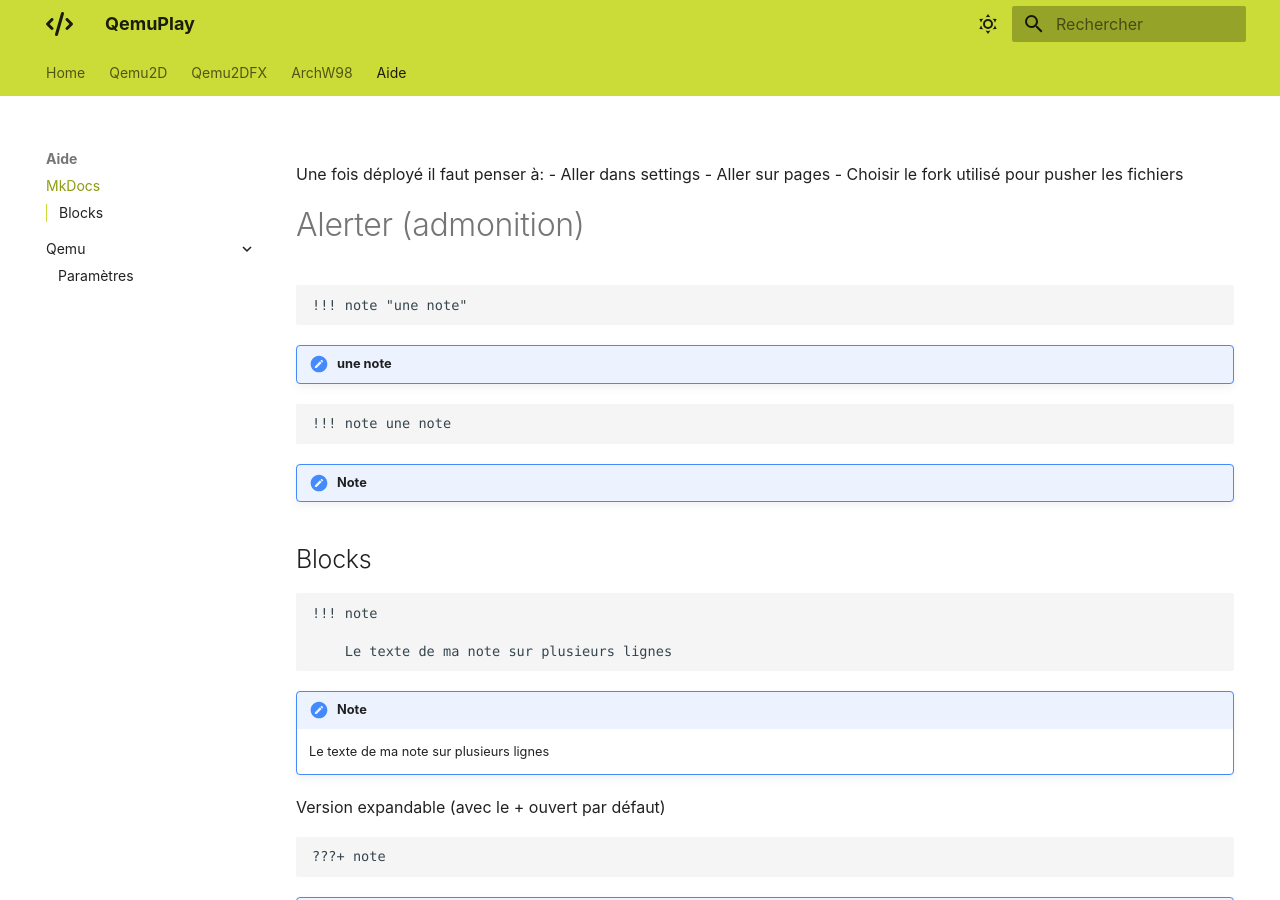
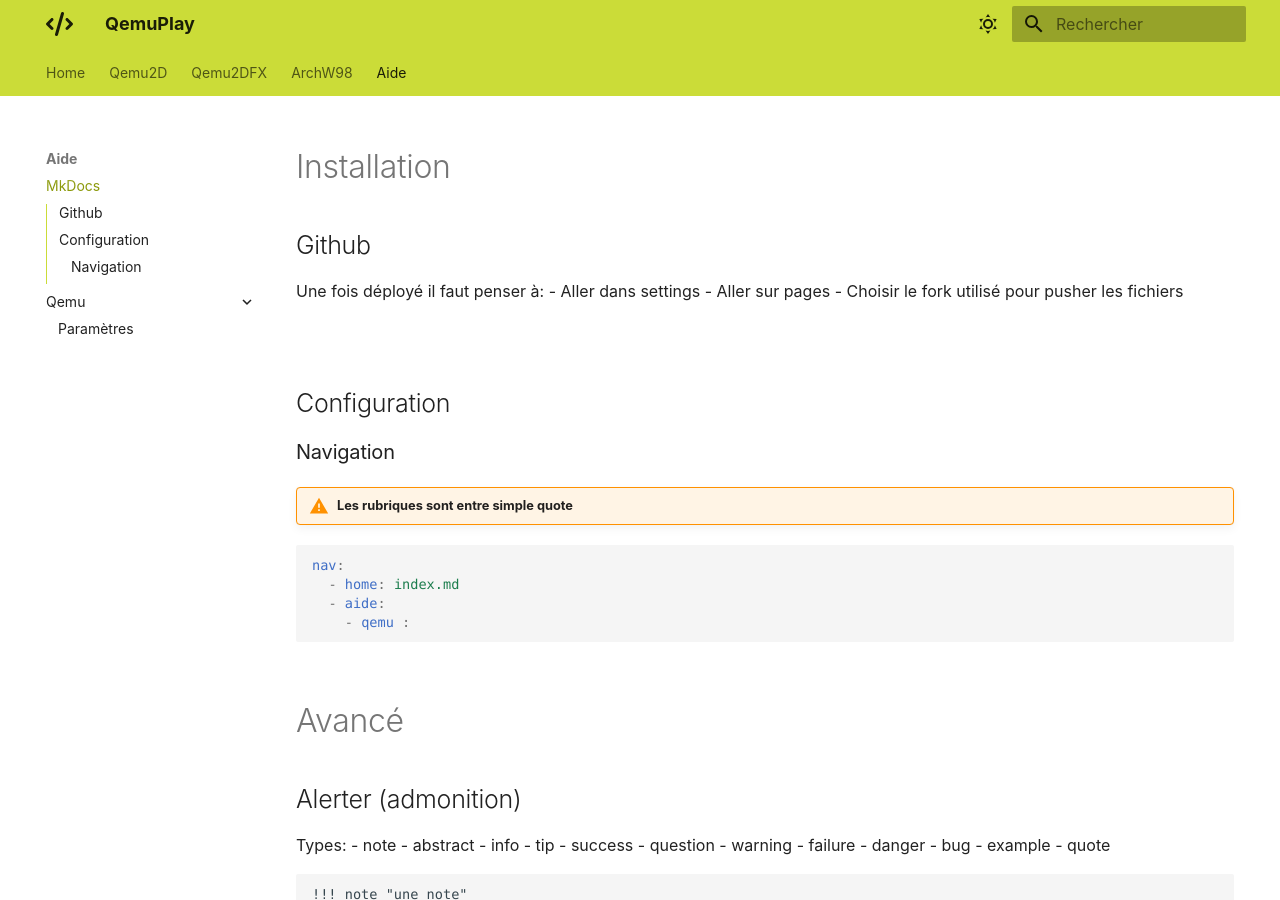
Before and after one commit to daerlnaxe/QemuPlay, an MkDocs documentation site: the page built from docs/aide/mkdocs.md, in a window 1280 px wide and 900 px high. Built offline with MkDocs 1.6.1 and Material for MkDocs 9.7.7, drawn with Linux system fonts in a browser that asks for light colours.

Commit message:
Update mkdocs.md

````diff
--- a/docs/aide/mkdocs.md
+++ b/docs/aide/mkdocs.md
@@ -1,10 +1,43 @@
+# Installation
+## Github
 Une fois déployé il faut penser à:
 - Aller dans settings
 - Aller sur pages
 - Choisir le fork utilisé pour pusher les fichiers
 
+<br>
 
-# Alerter (admonition)
+## Configuration
+### Navigation
+!!! warning "Les rubriques sont entre simple quote"
+
+```yaml
+nav:
+  - home: index.md
+  - aide:
+    - qemu :
+```
+
+
+<br>
+
+# Avancé
+## Alerter (admonition)
+
+Types:
+- note
+- abstract
+- info
+- tip
+- success
+- question
+- warning
+- failure
+- danger
+- bug
+- example
+- quote
+
 ```
 !!! note "une note"
 ```
````
